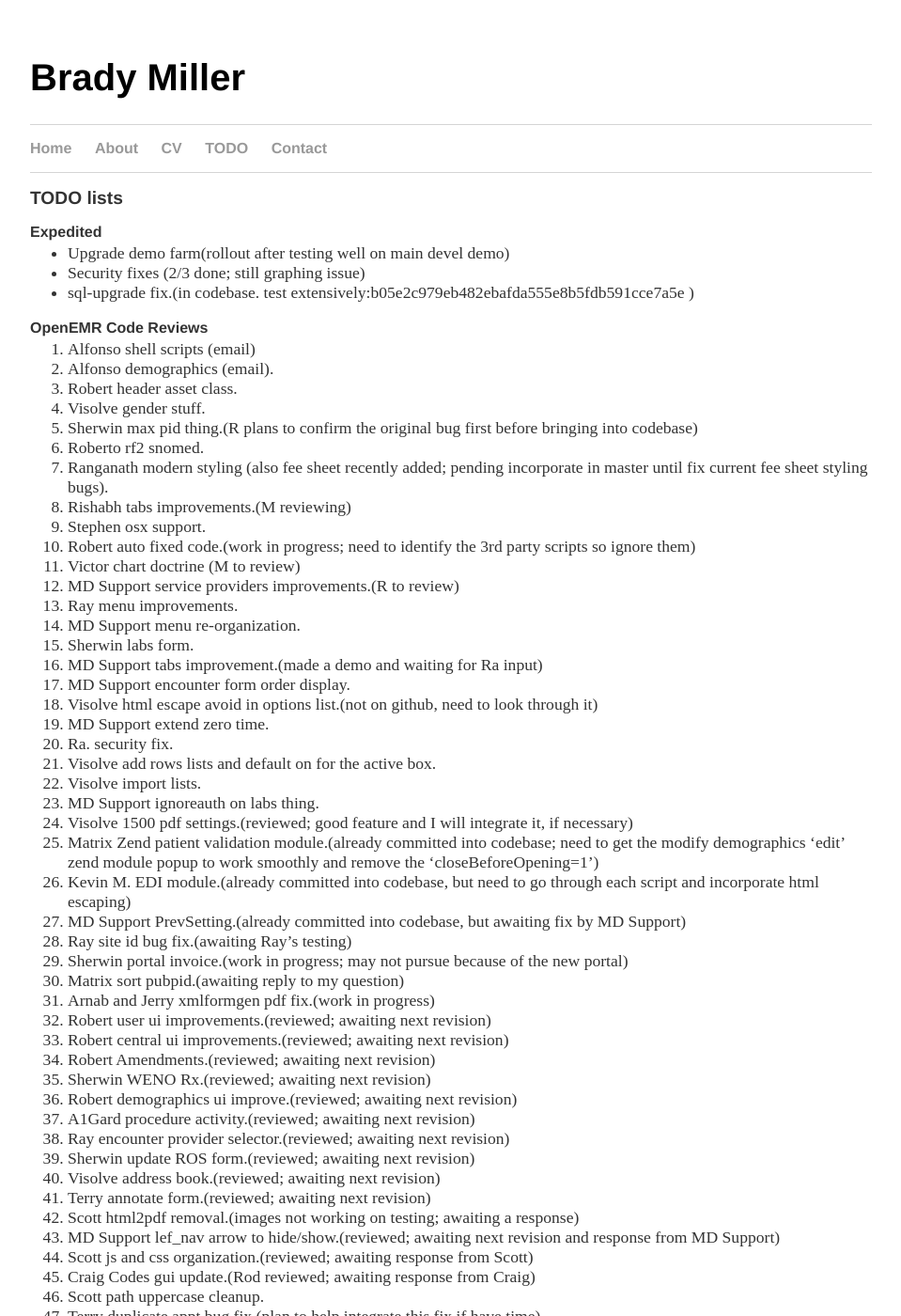
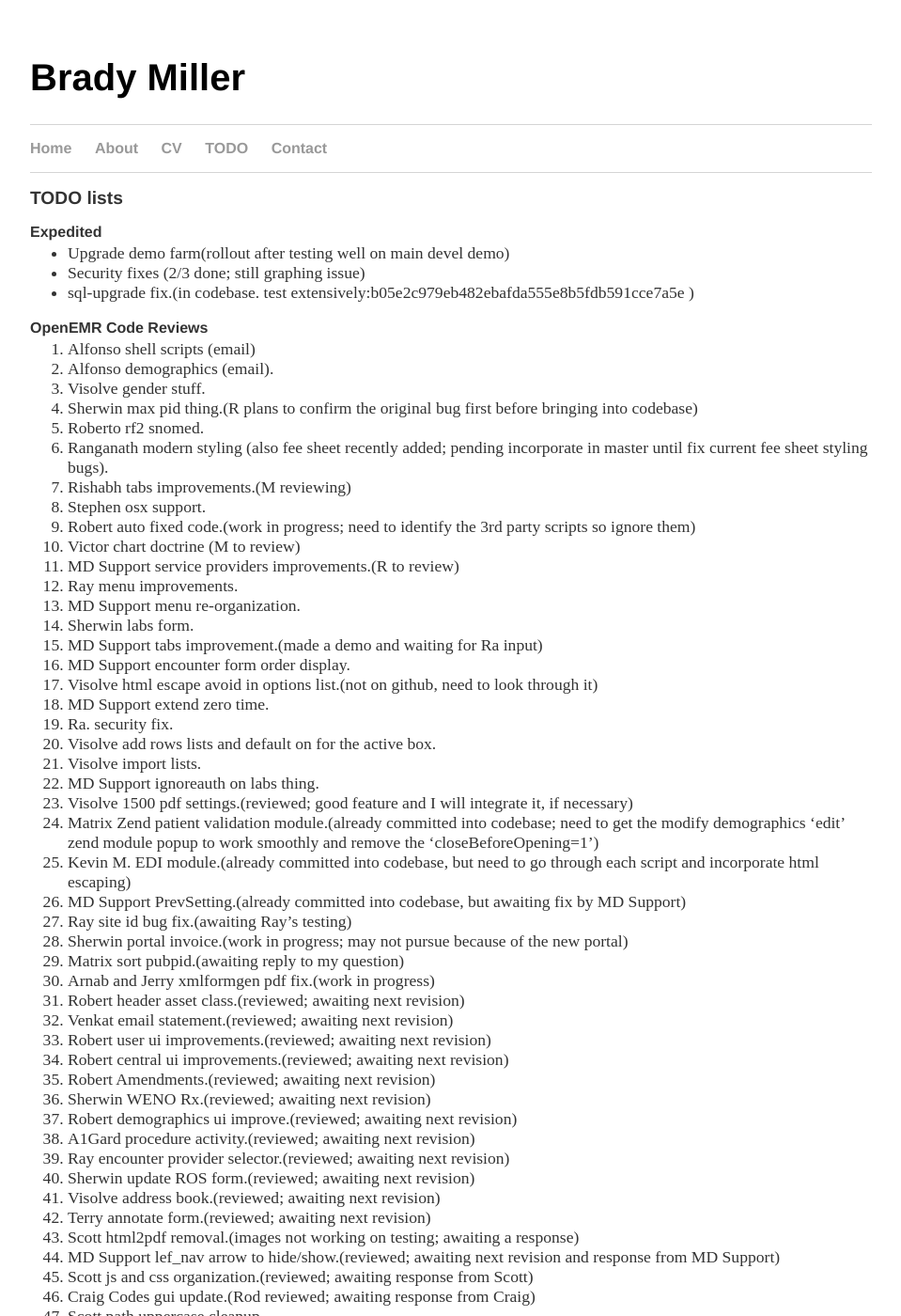
Before and after one commit to bradymiller/bradymiller.github.io, a Jekyll site: the page built from todo/index.md, in a window 1280 px wide and 1400 px high. Shown: the whole window at 94% size, without its empty margins (160-1119 px from the left). Built offline with Jekyll 4.4.1, drawn with Linux system fonts in a browser that asks for light colours; our own code applies the rules of GitHub Pages for plain Markdown files.

Commit message:
Update index.md

```diff
--- a/todo/index.md
+++ b/todo/index.md
@@ -40,6 +39,8 @@
 1. Sherwin portal invoice.(work in progress; may not pursue because of the new portal)
 1. Matrix sort pubpid.(awaiting reply to my question)
 1. Arnab and Jerry xmlformgen pdf fix.(work in progress)
+1. Robert header asset class.(reviewed; awaiting next revision)
+1. Venkat email statement.(reviewed; awaiting next revision)
 1. Robert user ui improvements.(reviewed; awaiting next revision)
 1. Robert central ui improvements.(reviewed; awaiting next revision)
 1. Robert Amendments.(reviewed; awaiting next revision)
```
Also changed, not shown: other parts of todo/index.md (+0 -1 lines).
